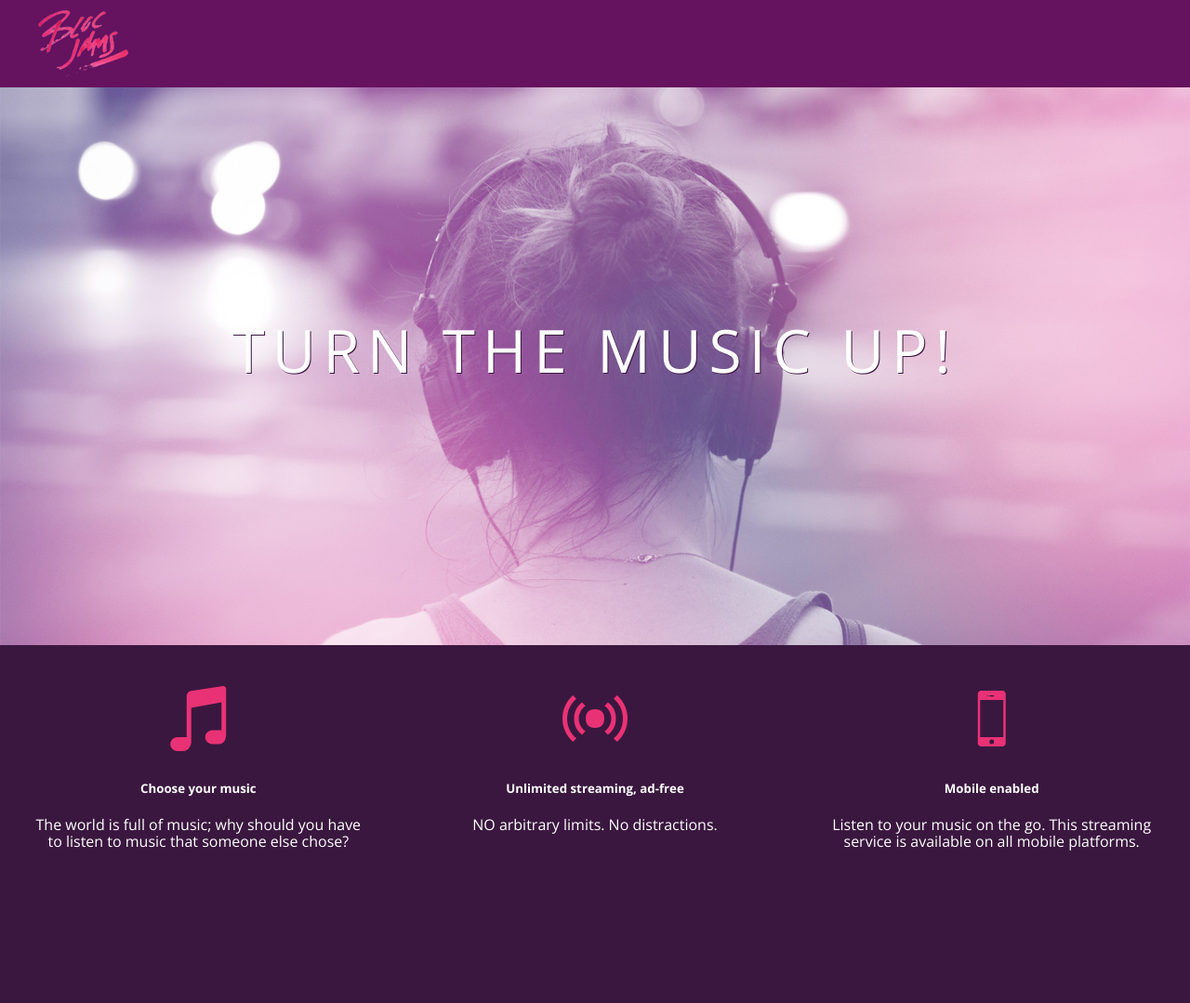
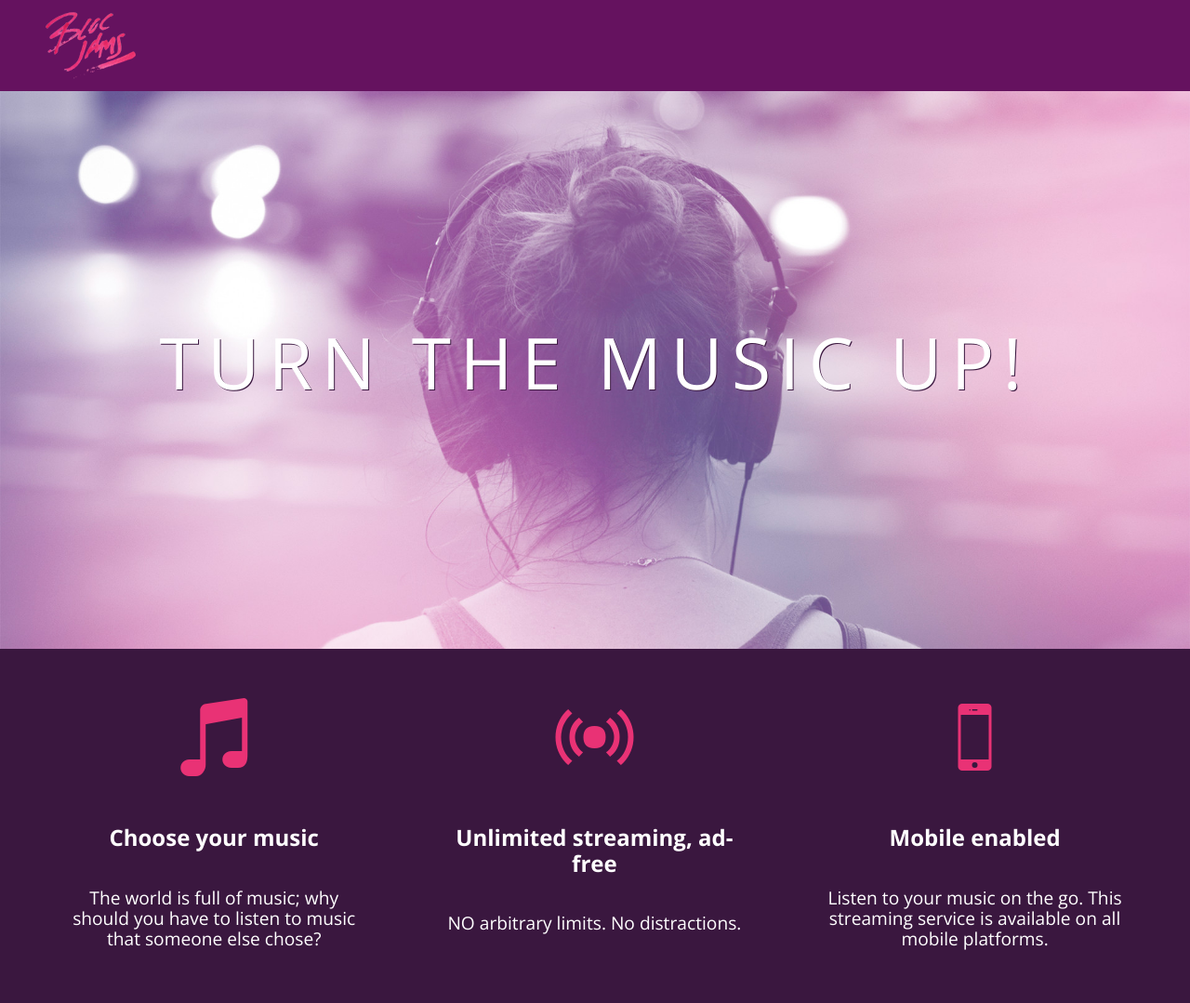
Before and after one commit to lewvine/bloc-jams, a plain HTML site: page index.html in a window 1280 px wide. Shown: the whole page at 93% size. Before the commit the page ends 963 px from the top, so only its background shows below. Drawn offline with nearby package versions, Linux system fonts and the light colour scheme.

Commit message:
checkpount-4 - media queries

```diff
--- a/index.html
+++ b/index.html
@@ -2,10 +2,12 @@
 <html>
   <head>
     <title>Bloc Jams</title>
+    <meta name="viewport" content="width=device-width", initial-scale=1">
     <link rel="stylesheet" type="text/css" href="https://fonts.googleapis.com/css?family=Open+Sans:400,800,600,700,300"/>
     <link rel="stylesheet" type="text/css" href="https://code.ionicframework.com/ionicons/2.0.1/css/ionicons.min.css"/>
     <link rel="stylesheet" type="text/css" href="styles/normalize.css"/>
     <link rel="stylesheet" type="text/css" href="styles/main.css" />
+    <link rel="stylesheet" type="text/css" href="styles/landing.css" />
   </head>
   <body class="landing">
     <nav class="navbar"><!-- navigation bar -->
@@ -14,18 +16,18 @@
     <section class="hero-content"><!-- hero content -->
         <h1 class="hero-title">Turn the music up!</h1>
     </section>
-    <section class="selling-points"><!-- selling points -->
-      <div class="point">
+    <section class="selling-points container"><!-- selling points -->
+      <div class="point column third">
         <span class="ion-music-note"></span>
         <h5 class="point-title">Choose your music</h5>
         <p class="point-description">The world is full of music; why should you have to listen to music that someone else chose?</p>
       </div>
-      <div class="point">
+      <div class="point column third">
         <span class="ion-radio-waves"></span>
         <h5 class="point-title">Unlimited streaming, ad-free</h5>
         <p class="point-description">NO arbitrary limits.  No distractions.</p>
       </div>
-      <div class="point">
+      <div class="point column third">
         <span class="ion-iphone"></span>
         <h5 class="point-title">Mobile enabled</h5>
         <p class="point-description">Listen to your music on the go.  This streaming service is available on all mobile platforms.</p>
--- /dev/null
+++ b/styles/landing.css
@@ -0,0 +1,50 @@
+
+body.landing{
+  background-color: rgb(58,23,63);
+}
+
+.hero-content{
+  position: relative;
+  min-height: 600px;
+  background-image: url(../assets/images/bloc_jams_bg.jpg);
+  background-repeat: no-repeat;
+  background-position: center center;
+  background-size: cover;
+}
+
+.hero-content  .hero-title{
+  position: absolute;
+  top: 40%;
+  -webkit-transform: translateY(-50%);
+  -moz-transform: translateY(-50%);
+  -ms-transform: translateY(-50%);
+  transform: translateY(-50%);
+  width: 100%;
+  text-align: center;
+  font-size: 4rem;
+  font-weight: 300;
+  text-transform: uppercase;
+  letter-spacing: 0.5rem;
+  text-shadow: 1px 1px 0px rgb(58,23,63);
+}
+
+.selling-points{
+  position: relative;
+}
+
+.point{
+  position: relative;
+  padding: 2rem;
+  text-align: center;
+}
+
+.point .point-title{
+  font-size: 1.25rem;
+}
+
+.ion-music-note,
+.ion-radio-waves,
+.ion-iphone{
+  color: rgb(233,50,117);
+  font-size: 5rem;
+}
--- a/styles/main.css
+++ b/styles/main.css
@@ -1,3 +1,9 @@
+*, *::before, *::after{
+  -moz-box-sizing: border-box;
+  -webkit-box-sizing: border-box;
+  box-sizing: border-box;
+}
+
 html{
   height: 100%;
   font-size: 100%;
@@ -7,10 +13,6 @@ body{
   font-family: 'Open Sans';
   color: white;
   min-height: 100%;
-}
-
-body.landing{
-  background-color: rgb(58,23,63);
 }
 
 .navbar{
@@ -23,51 +25,29 @@ body.landing{
   left: 2rem;
 }
 
-.hero-content{
-  position: relative;
-  min-height: 600px;
-  background-image: url(../assets/images/bloc_jams_bg.jpg);
-  background-repeat: no-repeat;
-  background-position: center center;
-  background-size: cover;
+.container {
+  margin: 0 auto;
+  max-width: 64rem;
 }
 
-.hero-content  .hero-title{
-  position: absolute;
-  top: 40%;
-  -webkit-transform: translateY(-50%);
-  -moz-transform: translateY(-50%);
-  -ms-transform: translateY(-50%);
-  transform: translateY(-50%);
-  width: 100%;
-  text-align: center;
-  font-size: 4rem;
-  font-weight: 300;
-  text-transform: uppercase;
-  letter-spacing: 0.5rem;
-  text-shadow: 1px 1px 0px rgb(58,23,63);
+@media (min-width: 640px){
+  html { font-size: 112%; }
+
+  .column {
+    float: left;
+    padding-left: 1rem;
+    padding-right: 1rem;
+  }
+
+  .column.full { width: 100% }
+  .column.two-thirds { width: 66.7% }
+  .column.half { width: 50% }
+  .column.third { width: 33.3% }
+  .column.fourth { width: 25% }
+  .column.flow-opposite { float: right }
+
 }
 
-.selling-points{
-  position: relative;
-  display: table;
-  width: 100%;
-  -webkit-box-sizing: border-box;
-  -moz-box-sizing: border-box;
-  box-sizing: border-box;
+@media (min-width: 1024px){
+  html { font-size: 120%; }
 }
-
-.point{
-  display: table-cell;
-  position: relative;
-  width: 33.3%;
-  padding: 2rem;
-  text-align: center;
-}
-
-.ion-music-note,
-.ion-radio-waves,
-.ion-iphone{
-  color: rgb(233,50,117);
-  font-size: 5rem;
-}
```
